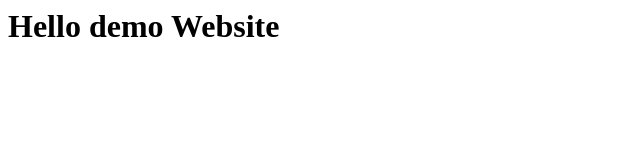
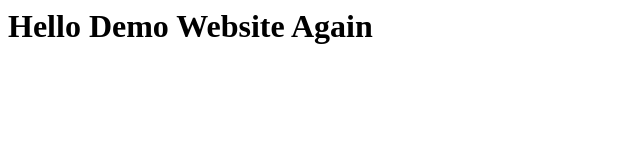
Before and after one commit to UriKatsirPrivate/hello-cloud-build, a plain HTML site: page hello.html in a window 1280 px wide. Shown: the whole page, without its empty margins (0-640 px from the left). Drawn offline with Linux system fonts and the light colour scheme.

Commit message:
gcs action

```diff
--- a/hello.html
+++ b/hello.html
@@ -1,4 +1,4 @@
 <html>
-<H1>Hello demo Website</H1>
+<H1>Hello Demo Website Again</H1>
 
 </html>
```
Also changed, not shown: .github/workflows/gcs.yml.
